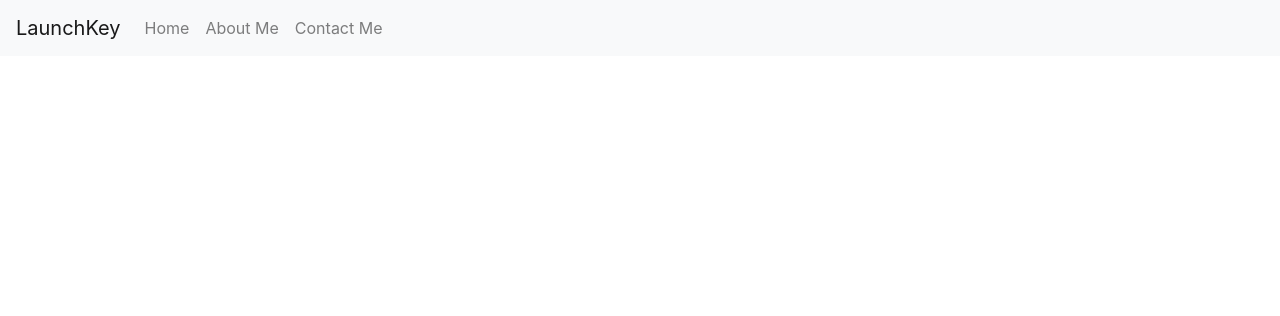
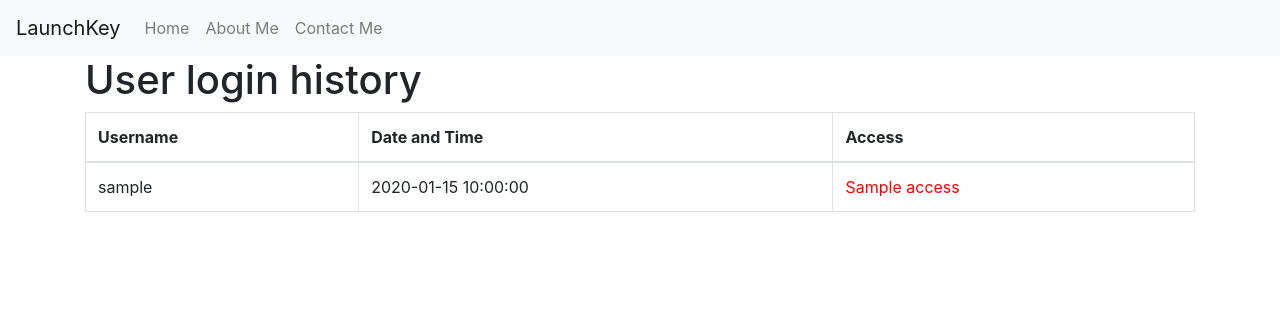
Before and after one commit to fcrojas28/CodeChallenge, a Flask app: template templates/dashboard.html in a window 1280 px wide. Shown: the top 316 px of the page. Run offline with Flask 2, Linux system fonts and the light colour scheme; the template is opened without the code that fills it: most values are stand-ins (such as "Sample title", 1, 10 or a date in 2020); some libraries are stand-ins or nearby versions.

Commit message:
add user tracking with db

```diff
--- a/app.py
+++ b/app.py
@@ -6,11 +6,18 @@ from launchkey.factories import ServiceFactory, OrganizationFactory
 from launchkey.exceptions import RequestTimedOut, EntityNotFound
 from launchkey.entities.service import AuthorizationResponse, SessionEndRequest
 from time import sleep
+import sqlite3
+import datetime
 import re
+
+DATABASE = 'users.db'
 
 app = Flask(__name__)
 app.config.from_object(__name__)
 app.config['SECRET_KEY'] = 'not so secret key'
+
+def connect_db():
+    return sqlite3.connect(app.config['DATABASE'])
 
 # Since there is a req when creating an user from Launchkey mobile app
 # i am making sure that validation is apply before submitting the auth request
@@ -55,11 +62,33 @@ def login():
                     while response is None:
                         response = service_client.get_authorization_response(auth_request_id)
                         if response is not None:
+
+
+                            # Write into the db the user activity
+
+                            if response.authorized is True:
+                                db = connect_db()
+                                db.execute("INSERT INTO users VALUES(?,?,?)", (username, datetime.datetime.now(), "granted"))
+                                db.commit()
+                                db.close()
+                            else:
+                                db = connect_db()
+                                db = connect_db()
+                                db.execute("INSERT INTO users VALUES(?,?,?)", (username, datetime.datetime.now(), "denied"))
+                                db.commit()
+                                db.close()
+
+                            # get all user activity from the DB
+                            db = connect_db()
+                            myResultSet = db.execute("SELECT username, dt, access FROM users WHERE username=:targetUsername",{'targetUsername':username})
+                            users = [dict(username=row[0],dateTime=row[1],access=row[2]) for row in myResultSet.fetchall()]
+                            db.close()
+
                             if response.authorized is True:
                                 service_client.session_start(username, auth_request_id)
-                                return render_template('dashboard.html', isLogIn=True)
+                                return render_template('dashboard.html', isLogIn=True, users=users)
                             else:
-                                return render_template('dashboard.html', isLogIn=False)
+                                return render_template('dashboard.html', isLogIn=False, users=users)
                         else:
                             sleep(1)
                 except RequestTimedOut:
--- a/templates/dashboard.html
+++ b/templates/dashboard.html
@@ -14,4 +14,31 @@
         </div>
     {% endif %}
 
+    <h1>User login history</h1>
+
+    <table class="table table-bordered">
+        <thead>
+            <tr>
+                <th scope="col">Username</th>
+                <th scope="col">Date and Time</th>
+                <th scope="col">Access</th>
+            </tr>
+        </thead>
+        {% for user in users %}
+        <tbody>
+            <tr>
+                <td>{{ user.username }}</td>
+                <td>{{ user.dateTime }}</td>
+
+                {% if user.access == "granted" %}
+                <td><font color="green">{{ user.access }}</font></td>
+                {% else %}
+                <td><font color="red">{{ user.access }}</font></td>
+                {% endif %}
+
+            </tr>
+        </tbody>
+        {% endfor %}
+    </table>
+
 {% endblock %}
```
Also changed, not shown: sqlLiteInit.py (added, +15 -0 lines), static/favicon.ico (deleted), users.db (added).
